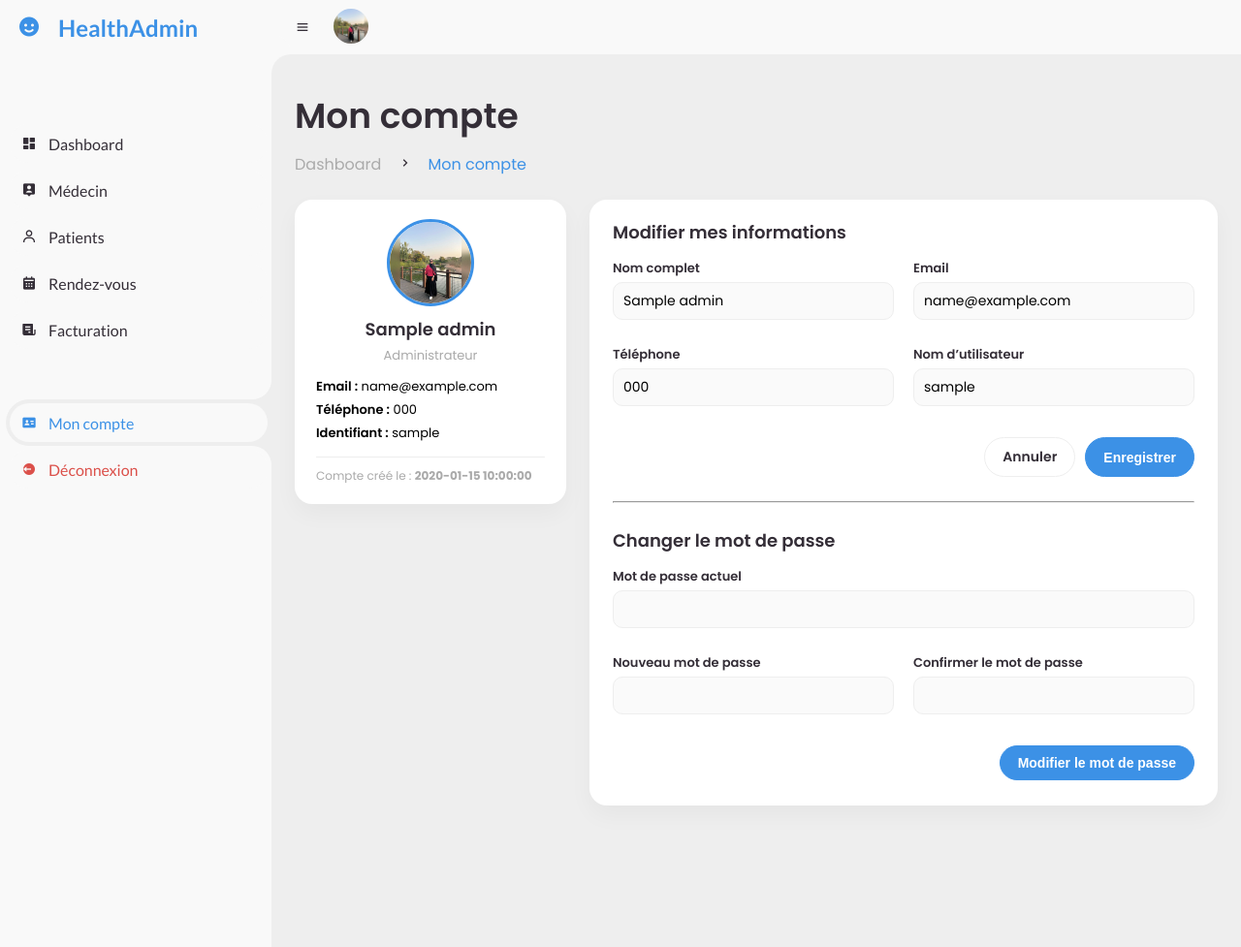
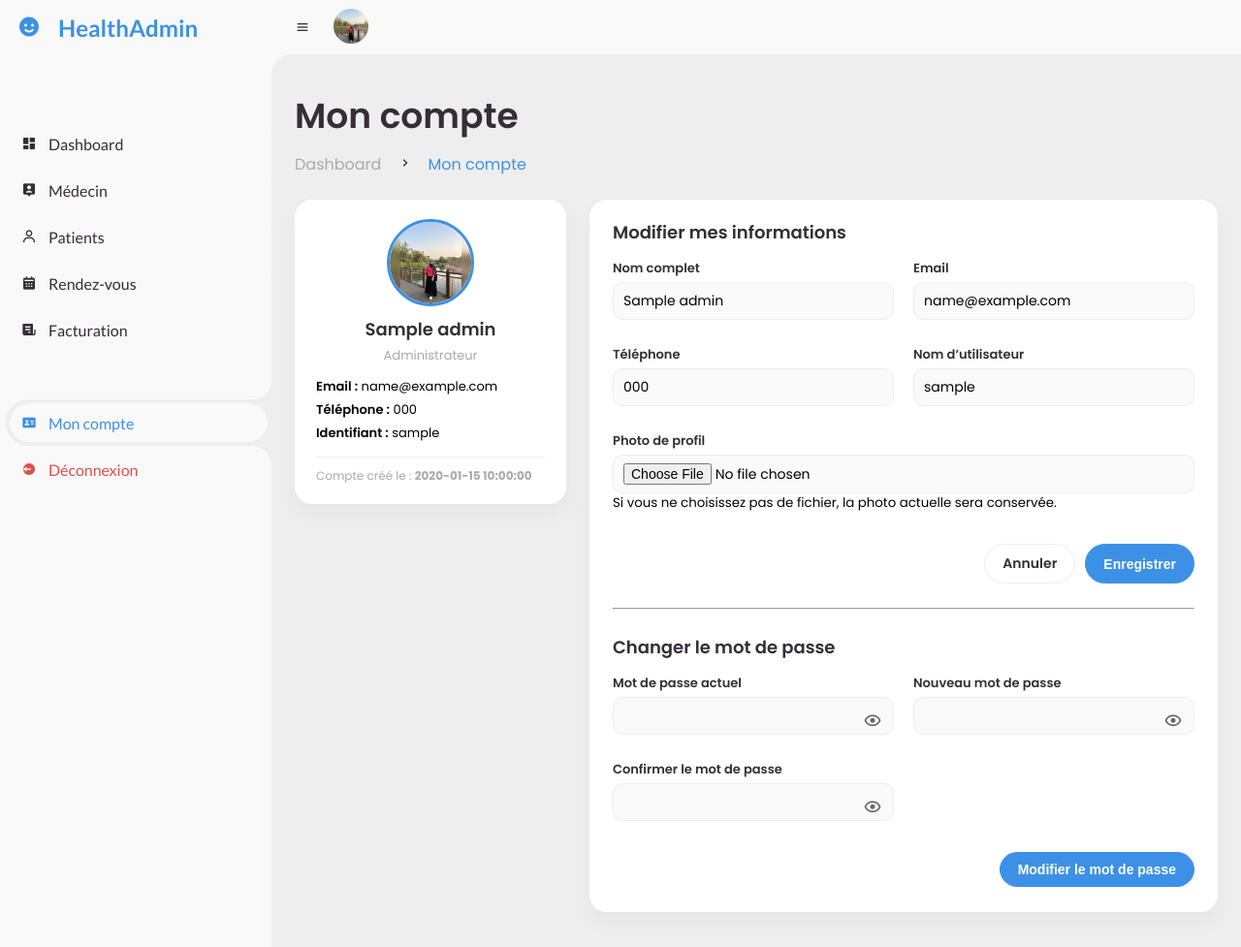
Before and after one commit to Azepuo/medicare-booking-system, a Flask app: template app/templates/admin/account.html in a window 1280 px wide. Shown: the whole page at 97% size. Run offline with Flask 3, Linux system fonts and the light colour scheme; the template is opened without the code that fills it: most values are stand-ins (such as "Sample title", 1, 10 or a date in 2020); parts of the project's set-up code (start-up, migrations or seed data) failed here and were passed over.

Commit message:
profil_pwd

```diff
--- a/app/static/css/account.css
+++ b/app/static/css/account.css
@@ -125,3 +125,19 @@
 		text-align: left;
 	}
 }
+.password-field {
+    position: relative;
+}
+
+.password-field .toggle-pwd {
+    position: absolute;
+    right: 12px;
+    top: 38px;
+    font-size: 20px;
+    cursor: pointer;
+    color: #666;
+}
+
+.password-field .toggle-pwd:hover {
+    color: #000;
+}
--- a/app/templates/admin/account.html
+++ b/app/templates/admin/account.html
@@ -13,6 +13,8 @@
 </head>
 
 <body>
+
+    {% set admin_photo = admin.photo if admin.photo else 'img/zainab_pic.jpeg' %}
 
     <!-- SIDEBAR -->
     <section id="sidebar">
@@ -44,7 +46,7 @@
         <nav>
             <i class='bx bx-menu'></i>
             <a class="profile">
-                <img src="{{ url_for('static', filename='img/zainab_pic.jpeg') }}">
+                <img src="{{ url_for('static', filename=admin_photo) }}">
             </a>
         </nav>
 
@@ -77,7 +79,7 @@
                 <!-- ✅ PROFIL -->
                 <section class="account-card">
                     <div class="account-avatar">
-                        <img src="{{ url_for('static', filename='img/zainab_pic.jpeg') }}" alt="Photo admin">
+                        <img src="{{ url_for('static', filename=admin_photo) }}" alt="Photo admin">
                     </div>
                     <h2 class="account-name">{{ admin.nom_complet }}</h2>
                     <p class="account-role">Administrateur</p>
@@ -97,7 +99,8 @@
                 <section class="account-form-card">
                     <h2 class="account-form-title">Modifier mes informations</h2>
 
-                    <form action="{{ url_for('admin_bp.update_admin_account') }}" method="POST">
+                    <form action="{{ url_for('admin_bp.update_admin_account') }}" method="POST"
+                        enctype="multipart/form-data">
                         <div class="form-grid">
                             <div class="field">
                                 <label>Nom complet</label>
@@ -118,6 +121,12 @@
                                 <label>Nom d’utilisateur</label>
                                 <input type="text" name="username" value="{{ admin.username }}" required>
                             </div>
+
+                            <div class="field field-full">
+                                <label>Photo de profil</label>
+                                <input type="file" name="photo" accept="image/*">
+                                <small>Si vous ne choisissez pas de fichier, la photo actuelle sera conservée.</small>
+                            </div>
                         </div>
 
                         <div class="form-actions">
@@ -132,21 +141,24 @@
                     <h2 class="account-form-title">Changer le mot de passe</h2>
 
                     <form action="{{ url_for('admin_bp.update_admin_password') }}" method="POST">
-                        <div class="form-grid">
+                        <div class="form-grid password-grid">
 
-                            <div class="field field-full">
+                            <div class="field password-field">
                                 <label>Mot de passe actuel</label>
-                                <input type="password" name="current_pwd" required>
+                                <input type="password" name="current_pwd" id="pwd_current" required>
+                                <i class='bx bx-show toggle-pwd' data-target="pwd_current"></i>
                             </div>
 
-                            <div class="field">
+                            <div class="field password-field">
                                 <label>Nouveau mot de passe</label>
-                                <input type="password" name="new_pwd" required>
+                                <input type="password" name="new_pwd" id="pwd_new" required>
+                                <i class='bx bx-show toggle-pwd' data-target="pwd_new"></i>
                             </div>
 
-                            <div class="field">
+                            <div class="field password-field">
                                 <label>Confirmer le mot de passe</label>
-                                <input type="password" name="confirm_password" required>
+                                <input type="password" name="confirm_password" id="pwd_confirm" required>
+                                <i class='bx bx-show toggle-pwd' data-target="pwd_confirm"></i>
                             </div>
 
                         </div>
@@ -156,12 +168,31 @@
                         </div>
                     </form>
 
+
                 </section>
 
             </div>
         </main>
 
     </section>
+    <script>
+        const toggles = document.querySelectorAll('.toggle-pwd');
+
+        toggles.forEach(icon => {
+            icon.addEventListener('click', () => {
+                const targetId = icon.getAttribute('data-target');
+                const input = document.getElementById(targetId);
+
+                if (input.type === "password") {
+                    input.type = "text";
+                    icon.classList.replace("bx-show", "bx-hide");
+                } else {
+                    input.type = "password";
+                    icon.classList.replace("bx-hide", "bx-show");
+                }
+            });
+        });
+    </script>
 
 </body>
 
```
Also changed, not shown: app/routes/admin_rt/account_routes.py (+22 -2 lines), rpc_server.py (+58 -15 lines), app/static/uploads/Screenshot_from_2025-11-23_20-23-54.png (added), app/static/uploads/zainab_pic.jpeg (added).
